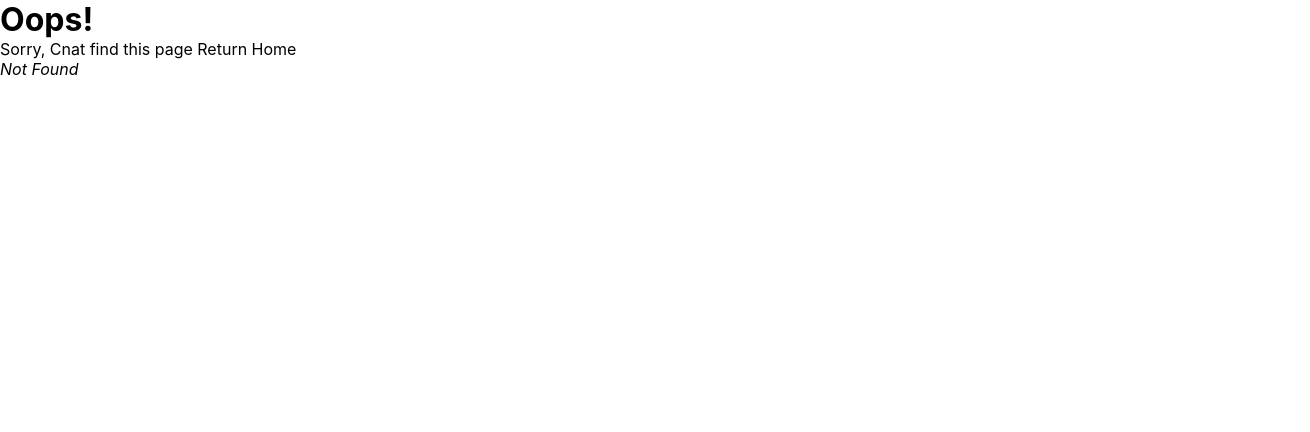
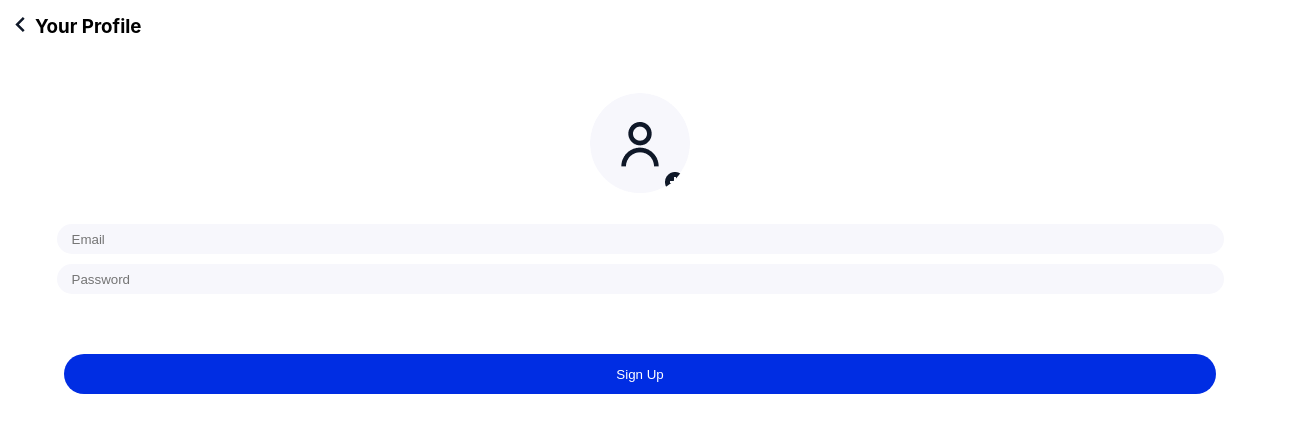
Before and after one commit to ITACHI1117/dev-chat, a React (Create React App) app: page /signUp in a window 1280 px wide. Before the commit this address had no page. Shown: the top 432 px of the page, 1310 px wide, since content can reach past the window. Built offline with nearby package versions, Linux system fonts and the light colour scheme.

Commit message:
created a signup page (database: firebase)

```diff
--- a/package.json
+++ b/package.json
@@ -6,6 +6,7 @@
     "@testing-library/jest-dom": "^5.16.5",
     "@testing-library/react": "^13.4.0",
     "@testing-library/user-event": "^13.5.0",
+    "firebase": "^9.17.2",
     "localforage": "^1.10.0",
     "match-sorter": "^6.3.1",
     "react": "^18.2.0",
--- a/src/App.css
+++ b/src/App.css
@@ -60,3 +60,109 @@ body {
 .link {
   width: 100%;
 }
+
+.nav1 {
+  padding: 15px;
+  display: flex;
+  align-items: center;
+  text-align: center;
+}
+.nav1 a {
+  height: 100%;
+  text-align: center;
+}
+.nav1 h3 {
+  margin-left: 10px;
+}
+.profile {
+  align-items: center;
+  justify-content: center;
+  display: flex;
+  flex-direction: column;
+  margin-top: 40px;
+}
+.profile img {
+  border-radius: 100%;
+}
+.profile form {
+  display: flex;
+  flex-direction: column;
+  padding: 30px;
+  align-items: center;
+  justify-content: center;
+  width: 100vw;
+}
+.profile form input {
+  outline: none;
+  margin-bottom: 10px;
+  width: 90%;
+  padding-left: 15px;
+  background-color: #f7f7fc;
+  height: 30px;
+  border-radius: 30px;
+  border: none;
+}
+.profile .form1 {
+  align-items: center;
+  justify-content: center;
+  display: flex;
+  flex-direction: column;
+}
+.profile .form1 input {
+  top: 20%;
+  left: 52%;
+  opacity: 0;
+  position: absolute;
+  background-color: transparent;
+  width: 40px;
+}
+.save {
+  text-align: center;
+  width: 100%;
+}
+.save button {
+  text-align: center;
+  width: 90%;
+  background-color: #002de3;
+  border: none;
+  color: white;
+  margin-top: 20px;
+  border-radius: 30px;
+  height: 40px;
+}
+.save .button2 {
+  transition: 2s;
+  text-align: center;
+  width: 90%;
+  background-color: #002de3;
+  border: none;
+  color: white;
+  margin-top: 20px;
+  border-radius: 30px;
+  height: 40px;
+}
+
+.custom-file-input::-webkit-file-upload-button {
+  visibility: hidden;
+}
+.custom-file-input::before {
+  content: "+";
+  display: inline-block;
+  background: linear-gradient(top, #f9f9f9, #e3e3e3);
+  border: 1px solid #999;
+  border-radius: 100%;
+  padding: 5px 8px;
+  outline: none;
+  white-space: nowrap;
+  -webkit-user-select: none;
+  cursor: pointer;
+  text-shadow: 1px 1px #fff;
+  font-weight: 700;
+  font-size: 10pt;
+}
+.custom-file-input:hover::before {
+  border-color: black;
+}
+.custom-file-input:active::before {
+  background: -webkit-linear-gradient(top, #e3e3e3, #f9f9f9);
+}
--- /dev/null
+++ b/src/context/DataContext.js
@@ -0,0 +1,38 @@
+import { createContext, useCallback, useState } from "react";
+import { auth } from "../firebaeConfig";
+import { createUserWithEmailAndPassword } from "firebase/auth";
+
+const DataContext = createContext({});
+
+export const DataProvider = ({ children }) => {
+  // User State
+  const [email, setEmail] = useState("");
+  const [password, setPassword] = useState("");
+  const [user, setUser] = useState("");
+  // Login error
+  const [error, setError] = useState("");
+
+  // submit function
+  const submit = useCallback(() => {
+    // creating user data
+    createUserWithEmailAndPassword(auth, email, password)
+      .then((userCredential) => {
+        // Signed in
+        setUser(userCredential.user);
+        // ...
+      })
+      .catch((error) => {
+        setError(error.code);
+      });
+  }, [email, password]);
+
+  return (
+    <DataContext.Provider
+      value={{ email, password, user, error, setEmail, setPassword, submit }}
+    >
+      {children}
+    </DataContext.Provider>
+  );
+};
+
+export default DataContext;
--- /dev/null
+++ b/src/firebaeConfig.js
@@ -0,0 +1,20 @@
+// Import the functions you need from the SDKs you need
+import { initializeApp } from "firebase/app";
+import { getAuth } from "firebase/auth";
+// TODO: Add SDKs for Firebase products that you want to use
+// https://firebase.google.com/docs/web/setup#available-libraries
+
+// Your web app's Firebase configuration
+const firebaseConfig = {
+  apiKey: "AIzaSyDV_m2KDtc0RM7ZuFdNTy0gdduFIUKHRLs",
+  authDomain: "dev-chat-9a64c.firebaseapp.com",
+  projectId: "dev-chat-9a64c",
+  storageBucket: "dev-chat-9a64c.appspot.com",
+  messagingSenderId: "419804745609",
+  appId: "1:419804745609:web:5455b8f5e9c63710735b58",
+};
+
+// Initialize Firebase
+const app = initializeApp(firebaseConfig);
+const auth = getAuth(app);
+export { auth, app };
--- /dev/null
+++ b/src/pages/SignUp.js
@@ -0,0 +1,61 @@
+import React, { useState, useEffect, useCallback } from "react";
+import { Link } from "react-router-dom";
+import images from "../assets/images/avatar.png";
+import { useContext } from "react";
+import DataContext from "../context/DataContext";
+
+function SignUp() {
+  const { email, password, user, error, setEmail, setPassword, submit } =
+    useContext(DataContext);
+
+  return (
+    <div>
+      <nav className="nav1">
+        <Link to="/">
+          <svg
+            width="10"
+            height="19"
+            viewBox="0 0 8 14"
+            fill="none"
+            xmlns="http://www.w3.org/2000/svg"
+          >
+            <path
+              d="M0.288002 7.00001L6.298 13.01L7.712 11.596L3.112 6.99601L7.712 2.39601L6.298 0.990005L0.288002 7.00001Z"
+              fill="#0F1828"
+            />
+          </svg>
+        </Link>
+        <h3>Your Profile</h3>
+      </nav>
+      <div className="profile">
+        <img src={images} alt="" />
+        <form>
+          <input
+            type="text"
+            placeholder="Email"
+            value={email}
+            onChange={(e) => setEmail(e.target.value)}
+          />
+          <input
+            type="text"
+            placeholder="Password"
+            value={password}
+            onChange={(e) => setPassword(e.target.value)}
+          />
+        </form>
+        <div className="save">
+          {!user ? (
+            <button onClick={() => submit()}>Sign Up</button>
+          ) : (
+            <Link className="link" to="/userInfo">
+              <button className="button2">LogIn</button>
+            </Link>
+          )}
+        </div>
+        <p>{error ? error : ""}</p>
+      </div>
+    </div>
+  );
+}
+
+export default SignUp;
--- a/src/pages/Welcome.js
+++ b/src/pages/Welcome.js
@@ -12,10 +12,8 @@ function Welcome() {
       </h2>
       <div className="buttons">
         <button className="btn1">Terms & Privacy Policy</button>
-        <Link className="link" to="/profile">
-          <button className="btn2" onClick={() => next()}>
-            Start
-          </button>
+        <Link className="link" to="/signUp">
+          <button className="btn2">Start</button>
         </Link>
       </div>
     </div>
```
Also changed, not shown: src/App.js (+9 -1 lines), src/components/TopNav.jsx (added, +38 -0 lines), src/pages/ChatHome.js (added, +12 -0 lines), src/pages/UserInnfo.js (added, +7 -0 lines), 1 other file (tests, documents, lock files or other folders).
